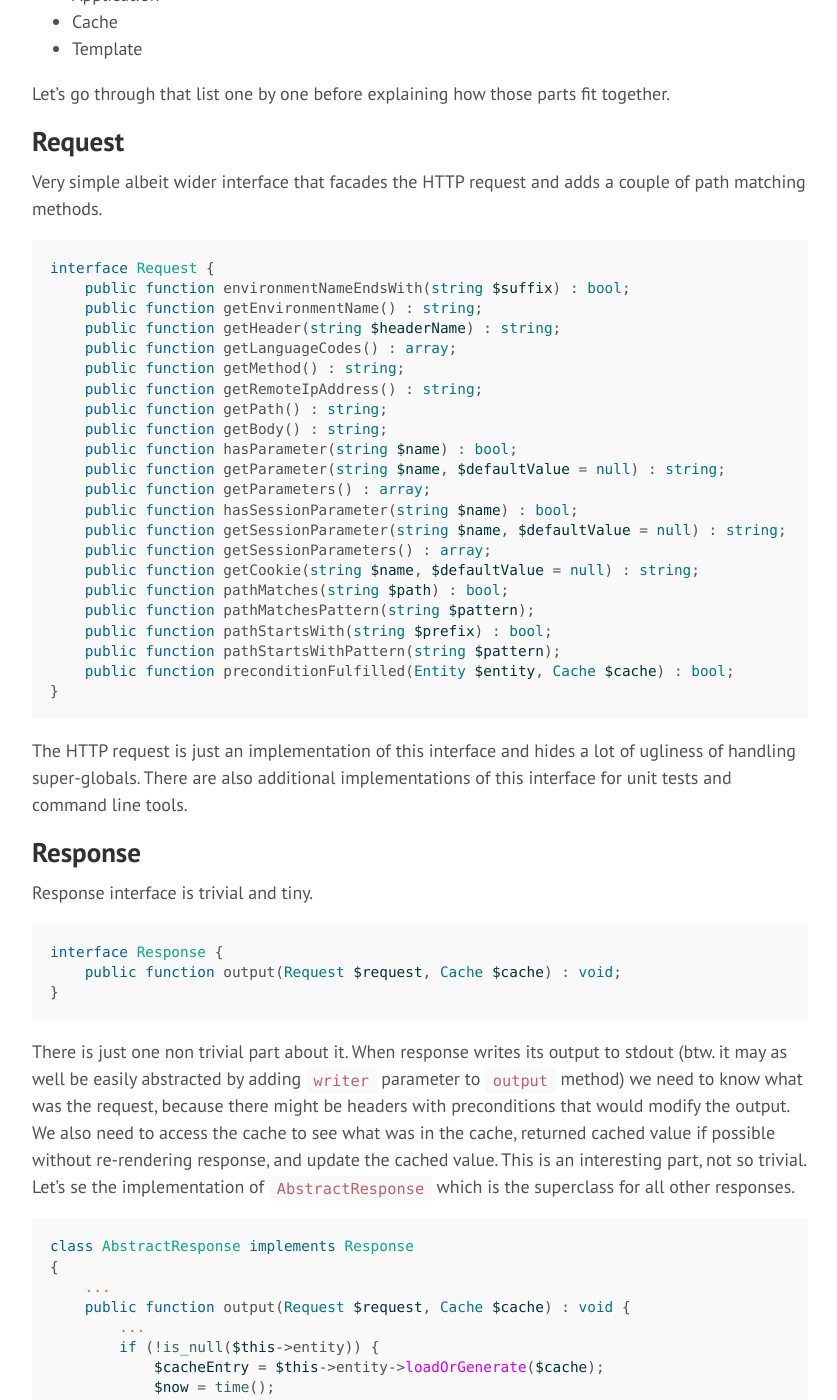
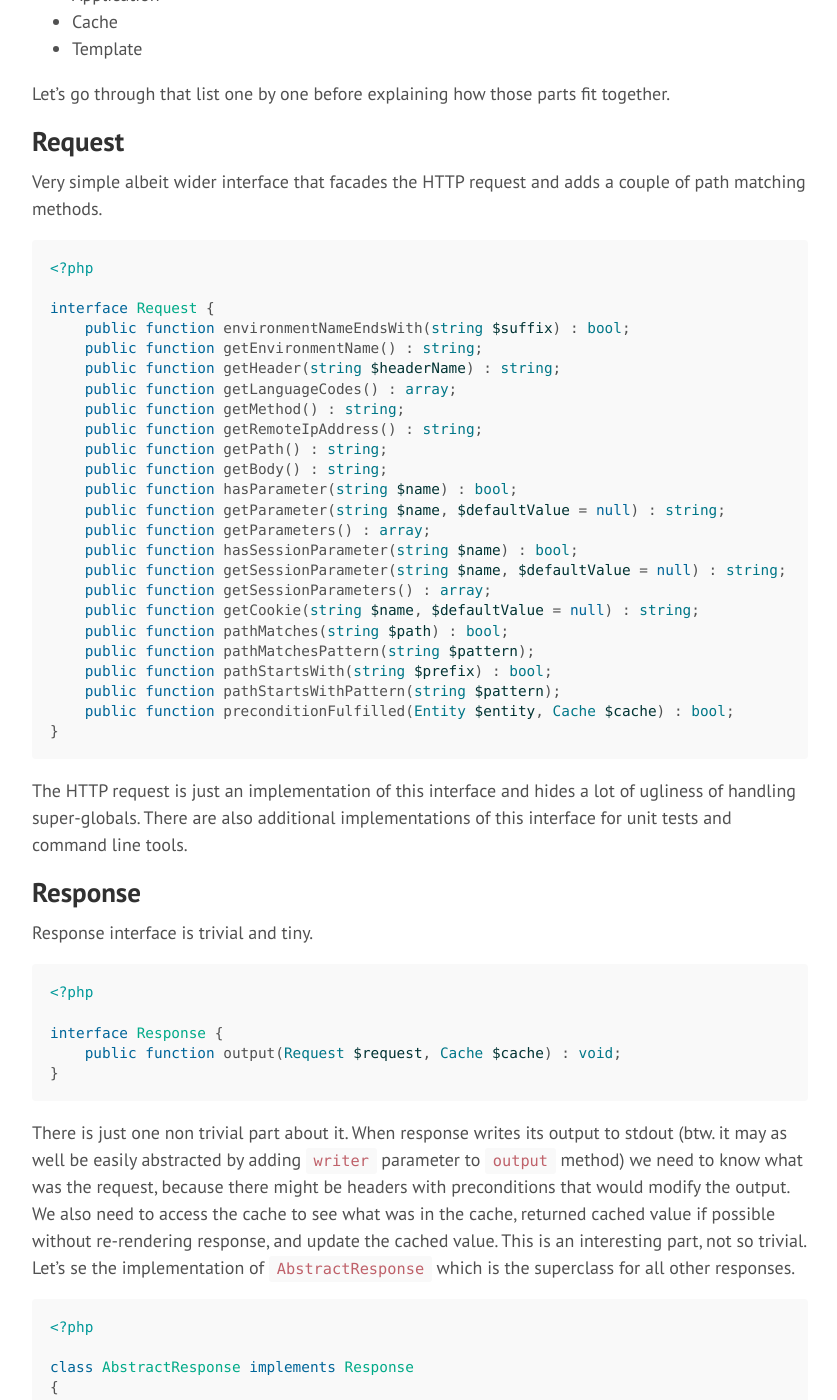
Before and after one commit to vasily-kartashov/vasily-kartashov.github.io, a Jekyll site: the page built from _posts/2016-07-08-simple-caching-web-framework.md, in a window 1280 px wide and 1400 px high, scrolled down 1563 px. Shown: the whole window, without its empty margins (382-1219 px from the left). Built offline with Jekyll 4.4.1, drawn with Linux system fonts in a browser that asks for light colours; some of the changed text lies outside the part shown.

Commit message:
php highlighting enabled

````diff
--- a/_posts/2016-07-08-simple-caching-web-framework.md
+++ b/_posts/2016-07-08-simple-caching-web-framework.md
@@ -43,6 +43,8 @@
 Very simple albeit wider interface that facades the HTTP request and adds a couple of path matching methods.
 
 ```php
+<?php
+
 interface Request {
     public function environmentNameEndsWith(string $suffix) : bool;
     public function getEnvironmentName() : string;
@@ -75,6 +77,8 @@
 Response interface is trivial and tiny.
 
 ```php
+<?php
+
 interface Response {
     public function output(Request $request, Cache $cache) : void;
 }
@@ -83,6 +87,8 @@
 There is just one non trivial part about it. When response writes its output to stdout (btw. it may as well be easily abstracted by adding `writer` parameter to `output` method) we need to know what was the request, because there might be headers with preconditions that would modify the output. We also need to access the cache to see what was in the cache, returned cached value if possible without re-rendering response, and update the cached value. This is an interesting part, not so trivial. Let's se the implementation of `AbstractResponse` which is the superclass for all other responses.
 
 ```php
+<?php
+
 class AbstractResponse implements Response
 {
     ...
@@ -116,6 +122,8 @@
 The code is pretty much self explanatory but I am gonna walk through it anyway. If there's an entity (payload) that we want to send, let's load the latest cache entry for this entity. If the cache doesn't have an entry it gets generated. Now we're updating the expiration, and version control headers and output the results, unless someone explicitly told us not to embed the entity. And who might that be? Let's take a look at `OkOrNotModifiedResponse` to see the usage:
 
 ```php
+<?php
+
 class OkOrNotModifiedResponse extends AbstractResponse {
 
     public function __construct(Entity $entity, Request $request) {
@@ -144,6 +152,8 @@
 The next abstraction is the above mentioned Entity, which is a pretty much the payload of the response plus additional headers like `Content-Type`, `Content-Length` and similar.
 
 ```php
+<?php
+
 interface Entity {
     public function getCachingTime() : int;
     public function getContent() : string;
@@ -159,6 +169,8 @@
 The main implementation of the `Entity` interface is `AbstractEntity`
 
 ```php
+<?php
+
 abstract class AbstractEntity implements Entity {
     ...
     public function loadOrGenerate(Cache $cache) : CacheEntry {
@@ -205,6 +217,8 @@
 One example of an entity would be a `JsonEntity` that only asks the extending classes to implement `getData` logic. The rest of cacheing and expiration logic is inherited from `AbstractEntity`. The complete class looks like following:
 
 ```php
+<?php
+
 abstract class AbstractJsonEntity extends AbstractEntity {
 
     abstract protected function getData();
@@ -225,6 +239,8 @@
 The last abstraction on standard list is the `Resource` which is also a tiny interface
 
 ```php
+<?php
+
 interface Resource {
     public function getResponse(Request $request) : Response;
 }
@@ -233,6 +249,8 @@
 The job of `Resources` is to translate requests into responses, in other words to interpret the request, see if it's appropriate, validate input, call business methods, generate response. Some of the resources are trivial and really just return an entity. For this they can extend `EntityResource`
 
 ```php
+<?php
+
 class EntityResource implements Resource {
 
     protected $entity;
@@ -262,6 +280,8 @@
 - How do we get to cache server.
 
 ```php
+<?php
+
 abstract class AbstractApplication {
 
     abstract protected function findResource(Request $request) : Resource;
@@ -286,6 +306,8 @@
 The next abstraction is the most trivial one. The only reason it exists is to add a layer on top of Memcached, Redis, Elasticache and similar solutions.
 
 ```php
+<?php
+
 interface Cache {
     public function get(string $key, $defaultValue = null) : CacheEntry;
     public function set(string $key, $value, int $timeToLive = 0);
@@ -310,6 +332,8 @@
 The most trivial application I can think of is an application that gives you current day, but doesn't recalculate it every time user visits the endpoint. We start with an entity that generates the day and sets proper expiration time for the result.
 
 ```php
+<?php
+
 class DayOfWeekEntity extends JsonEntity {
 
     // Only one cache entry shared across all entities of this type
@@ -332,6 +356,8 @@
 Now let's create our own application
 
 ```php
+<?php
+
 class MyApplication extends AbstractApplication {
 
     // Check if the request is for a registered path
@@ -365,6 +391,8 @@
 One thing is we're provided with is the abstract template entity that expects you to provide data, the path to the template, as well as the rendering engine for example Twig or Smarty.
 
 ```php
+<?php
+
 abstract class AbstractTemplateEntity extends AbstractEntity {
     abstract protected function getTemplatePath() : string;
     abstract protected function getTemplateData();
@@ -402,6 +430,8 @@
 The same hierarchy is repeated with entities. `MainEntity` and `DetailsEntity` would contain the following code
 
 ```php
+<?php
+
 class MainEntity extends TwigTemplateEntity {
 
     protected function getTemplatePath() : string {
````
